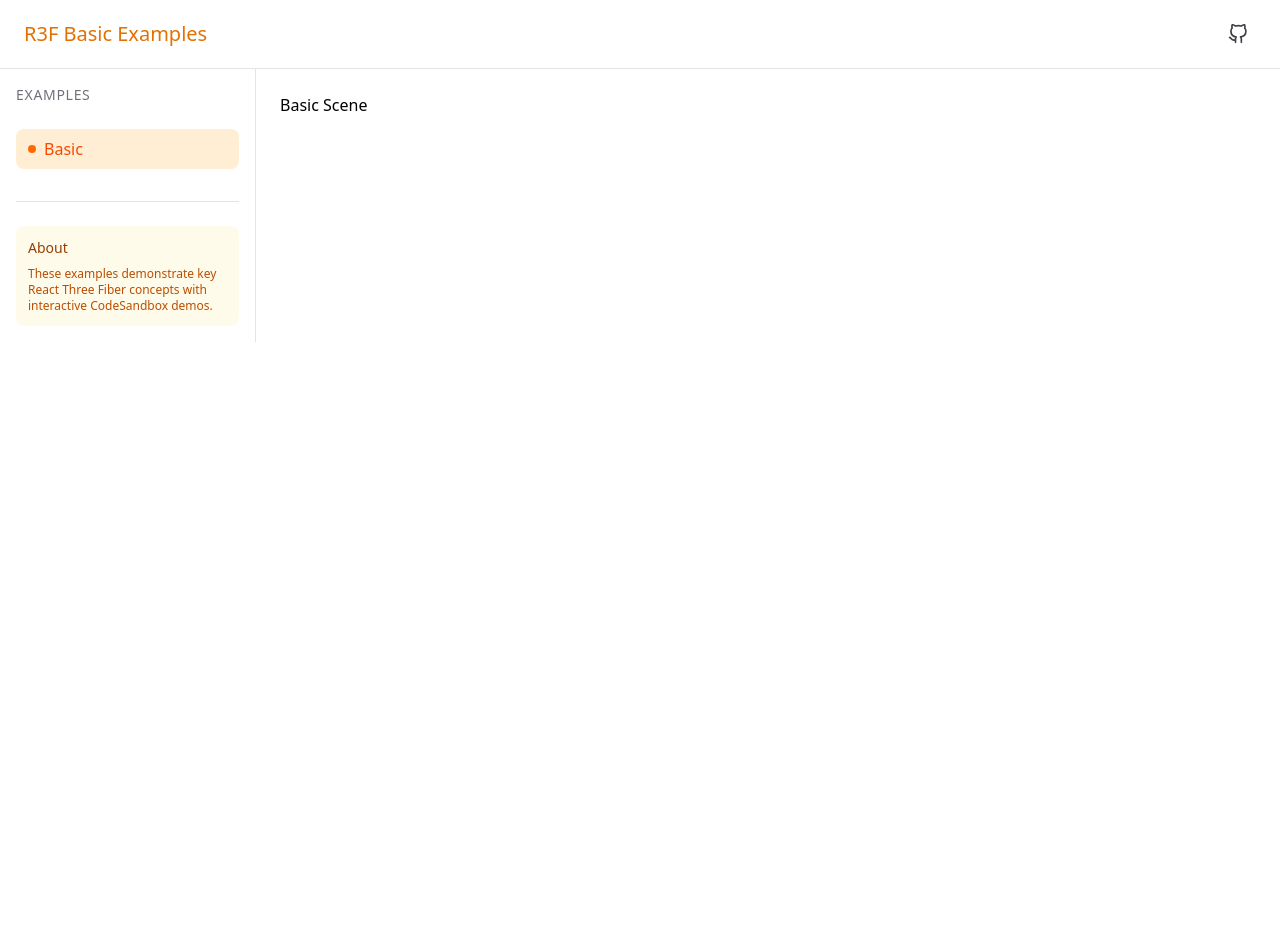
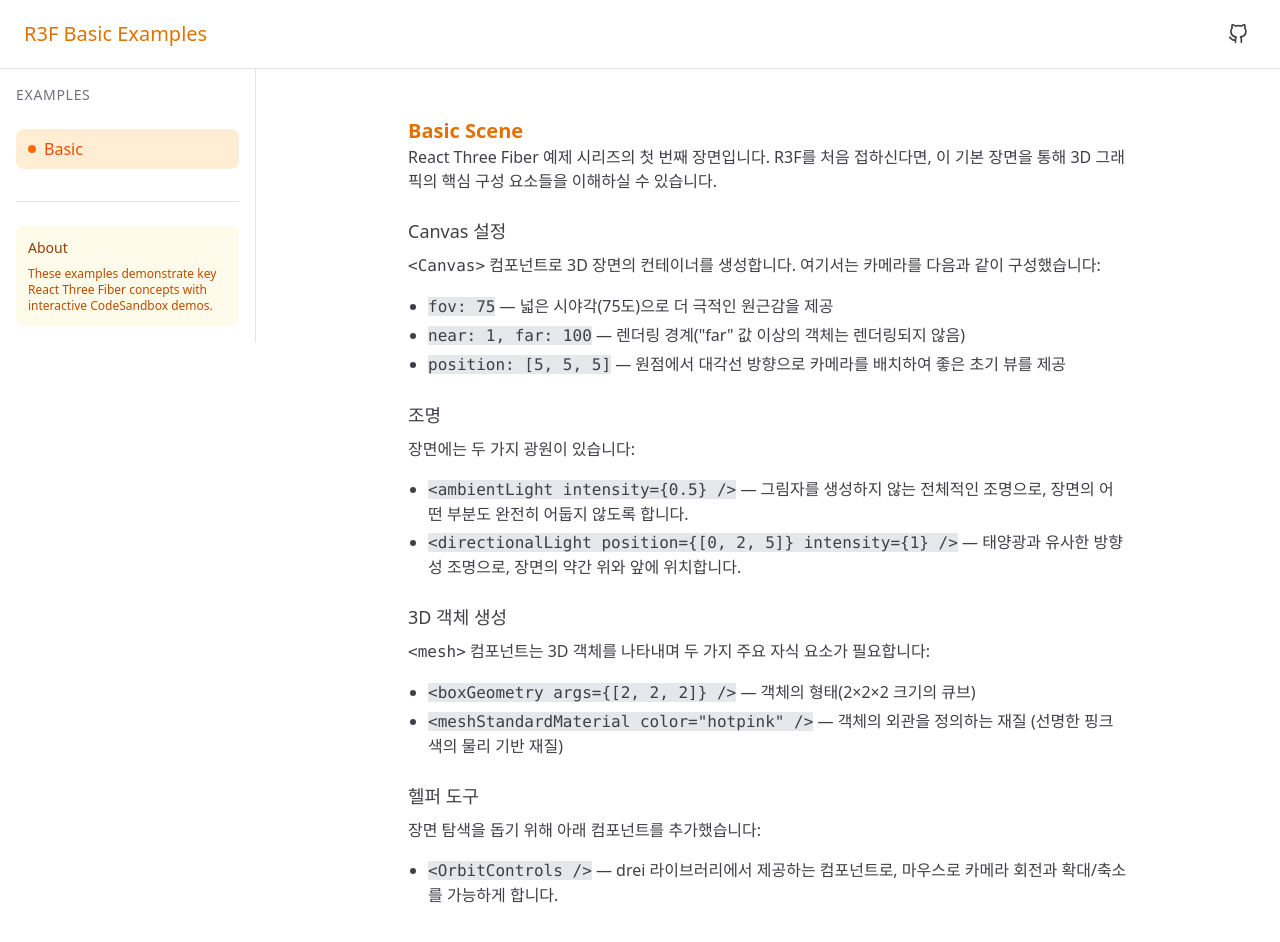
Before and after one commit to kwonhyunjeen/r3f-basic, a React app: page / in a window 1280 px wide. Shown: the top 942 px of the page. Before the commit the page ends 800 px from the top, so only its background shows below. Built offline with nearby package versions, Linux system fonts and the light colour scheme; the HTML template or start-up script is replaced by a standard one.

Commit message:
feat: implement page of basic scene

```diff
--- a/src/pages/BasicScene.tsx
+++ b/src/pages/BasicScene.tsx
@@ -1,3 +1,114 @@
+import { Canvas } from "@react-three/fiber";
+import { OrbitControls } from "@react-three/drei";
+import { SceneTemplate } from "../components/SceneTemplate";
+
+const description = (
+  <div className="space-y-4 text-zinc-700 dark:text-zinc-300">
+    <p>
+      React Three Fiber 예제 시리즈의 첫 번째 장면입니다. R3F를 처음 접하신다면, 이 기본 장면을 통해 3D 그래픽의 핵심
+      구성 요소들을 이해하실 수 있습니다.
+    </p>
+
+    <h3 className="text-lg font-medium mt-6 mb-2">Canvas 설정</h3>
+    <p>
+      <code>{"<Canvas>"}</code> 컴포넌트로 3D 장면의 컨테이너를 생성합니다. 여기서는 카메라를 다음과 같이 구성했습니다:
+    </p>
+    <ul className="list-disc pl-5 space-y-1">
+      <li>
+        <code className="bg-gray-200">fov: 75</code> — 넓은 시야각(75도)으로 더 극적인 원근감을 제공
+      </li>
+      <li>
+        <code className="bg-gray-200">near: 1, far: 100</code> — 렌더링 경계("far" 값 이상의 객체는 렌더링되지 않음)
+      </li>
+      <li>
+        <code className="bg-gray-200">position: [5, 5, 5]</code> — 원점에서 대각선 방향으로 카메라를 배치하여 좋은 초기
+        뷰를 제공
+      </li>
+    </ul>
+
+    <h3 className="text-lg font-medium mt-6 mb-2">조명</h3>
+    <p>장면에는 두 가지 광원이 있습니다:</p>
+    <ul className="list-disc pl-5 space-y-1">
+      <li>
+        <code className="bg-gray-200">{"<ambientLight intensity={0.5} />"}</code> — 그림자를 생성하지 않는 전체적인
+        조명으로, 장면의 어떤 부분도 완전히 어둡지 않도록 합니다.
+      </li>
+      <li>
+        <code className="bg-gray-200">{"<directionalLight position={[0, 2, 5]} intensity={1} />"}</code> — 태양광과
+        유사한 방향성 조명으로, 장면의 약간 위와 앞에 위치합니다.
+      </li>
+    </ul>
+
+    <h3 className="text-lg font-medium mt-6 mb-2">3D 객체 생성</h3>
+    <p>
+      <code>{"<mesh>"}</code> 컴포넌트는 3D 객체를 나타내며 두 가지 주요 자식 요소가 필요합니다:
+    </p>
+    <ul className="list-disc pl-5 space-y-1">
+      <li>
+        <code className="bg-gray-200">{"<boxGeometry args={[2, 2, 2]} />"}</code> — 객체의 형태(2×2×2 크기의 큐브)
+      </li>
+      <li>
+        <code className="bg-gray-200">{'<meshStandardMaterial color="hotpink" />'}</code> — 객체의 외관을 정의하는 재질
+        (선명한 핑크색의 물리 기반 재질)
+      </li>
+    </ul>
+
+    <h3 className="text-lg font-medium mt-6 mb-2">헬퍼 도구</h3>
+    <p>장면 탐색을 돕기 위해 아래 컴포넌트를 추가했습니다:</p>
+    <ul className="list-disc pl-5 space-y-1">
+      <li>
+        <code className="bg-gray-200">{"<OrbitControls />"}</code> — drei 라이브러리에서 제공하는 컴포넌트로, 마우스로
+        카메라 회전과 확대/축소를 가능하게 합니다.
+      </li>
+    </ul>
+  </div>
+);
+
+const code = (
+  <div style={{ border: "1px solid #ccc", borderRadius: 8, overflow: "hidden" }}>
+    <iframe
+      src="https://codesandbox.io/embed/nh833y?view=editor+%2B+preview&module=%2Fsrc%2Fpages%2FBasicScene.tsx"
+      style={{
+        width: "100%",
+        height: "500px",
+        border: "none",
+        borderRadius: "8px",
+        overflow: "hidden",
+      }}
+      title="r3f-basic"
+      allow="accelerometer; ambient-light-sensor; camera; encrypted-media; geolocation; gyroscope; hid; microphone; midi; payment; usb; vr; xr-spatial-tracking"
+      sandbox="allow-forms allow-modals allow-popups allow-presentation allow-same-origin allow-scripts"
+    ></iframe>
+  </div>
+);
+
 export const BasicScene = () => {
-  return <div>Basic Scene</div>;
+  return (
+    <SceneTemplate
+      title="Basic Scene"
+      description={description}
+      guide="마우스로 장면을 회전, 확대/축소, 이동해보세요. 큐브 주변을 회전하며 조명이 큐브에 어떤 영향을 미치는지
+            관찰해보세요."
+      code={code}
+    >
+      <>
+        <Canvas
+          camera={{
+            fov: 75,
+            near: 1,
+            far: 100,
+            position: [5, 5, 5],
+          }}
+        >
+          <ambientLight intensity={0.5} />
+          <directionalLight position={[0, 2, 5]} intensity={1} castShadow />
+          <OrbitControls />
+          <mesh position={[0, 0, 0]}>
+            <boxGeometry args={[2, 2, 2]} />
+            <meshStandardMaterial color="hotpink" />
+          </mesh>
+        </Canvas>
+      </>
+    </SceneTemplate>
+  );
 };
```
